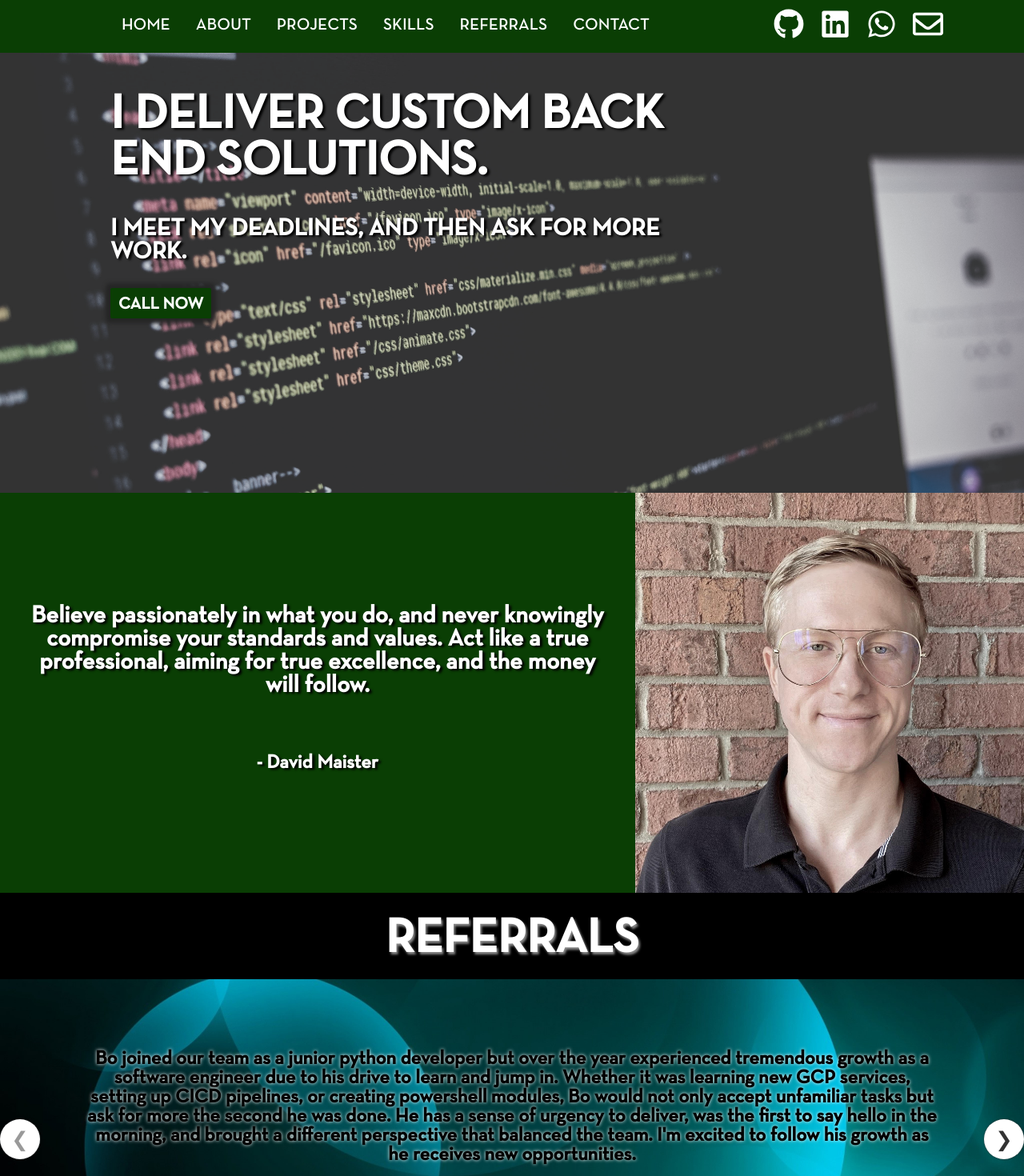
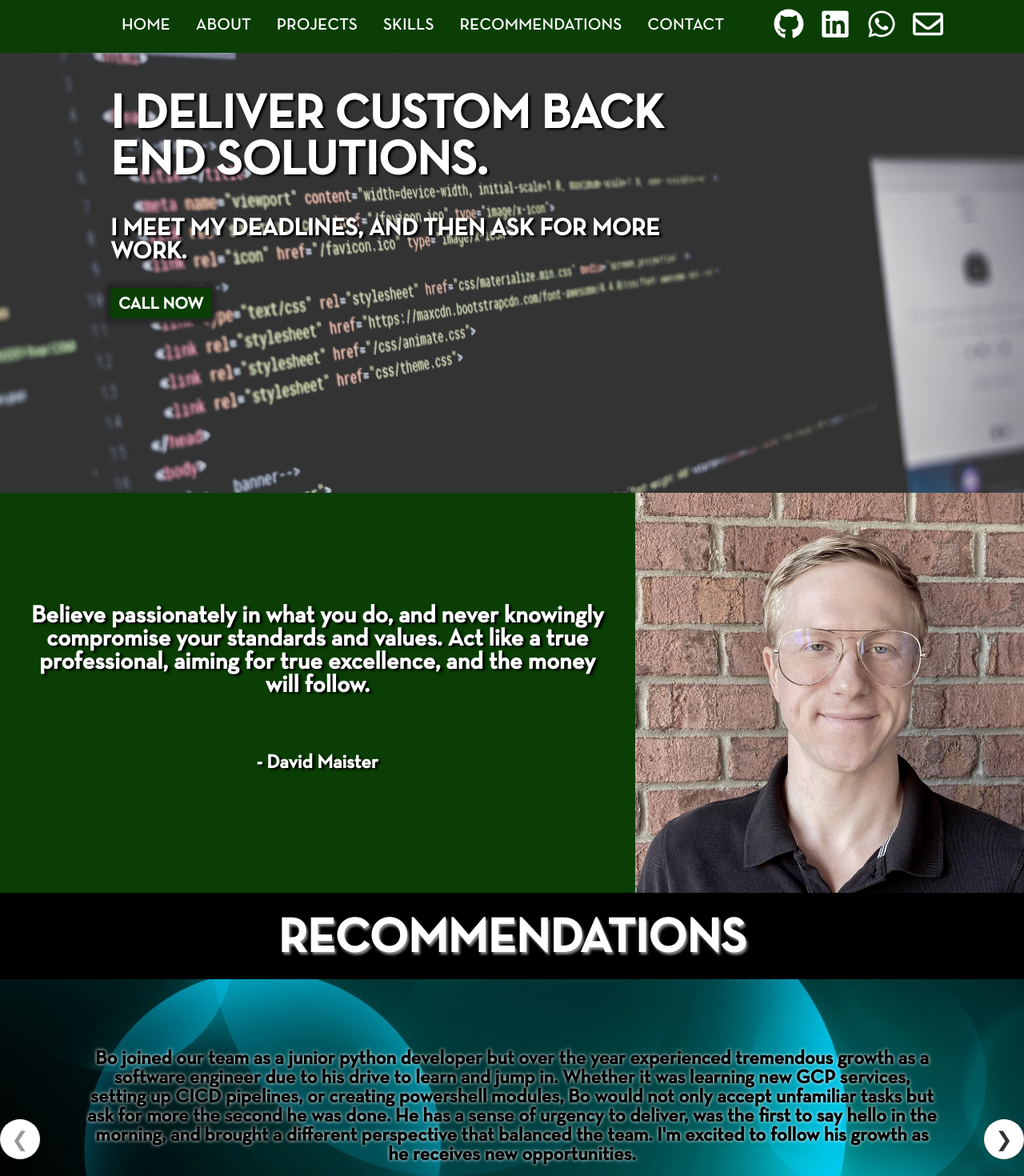
Before and after one commit to PropeReferio/portfolio-2020, a React (Create React App) app: page / in a window 1280 px wide. Shown: the top 1470 px of the page at 80% size. Built offline with nearby package versions, Linux system fonts and the light colour scheme; a web font is replaced by a local one.

Commit message:
referrals -> recommendations, title

```diff
--- a/public/index.html
+++ b/public/index.html
@@ -26,7 +26,7 @@
       work correctly both with client-side routing and a non-root public URL.
       Learn how to configure a non-root public URL by running `npm run build`.
     -->
-    <title>Bo Stevens, Full Stack Engineer</title>
+    <title>Bo Stevens, Back End Engineer</title>
   </head>
   <body>
     <noscript>You need to enable JavaScript to run this app.</noscript>
--- a/src/components/Navbar.js
+++ b/src/components/Navbar.js
@@ -27,7 +27,7 @@ export default function Navbar() {
         </li>
         <li id='Referrals'>
           <a href="/#referrals">
-            Referrals
+            Recommendations
 					</a>
         </li>
         <li id='Contact'>
--- a/src/components/pages/Home.js
+++ b/src/components/pages/Home.js
@@ -31,7 +31,7 @@ export default function Home() {
         </div>
       </div>
       <h2 id="referrals" className="darkTextShadow">
-        REFERRALS
+        RECOMMENDATIONS
       </h2>
 			<Carousel itemsToShow={1} >
 			<CarouselItem
```
